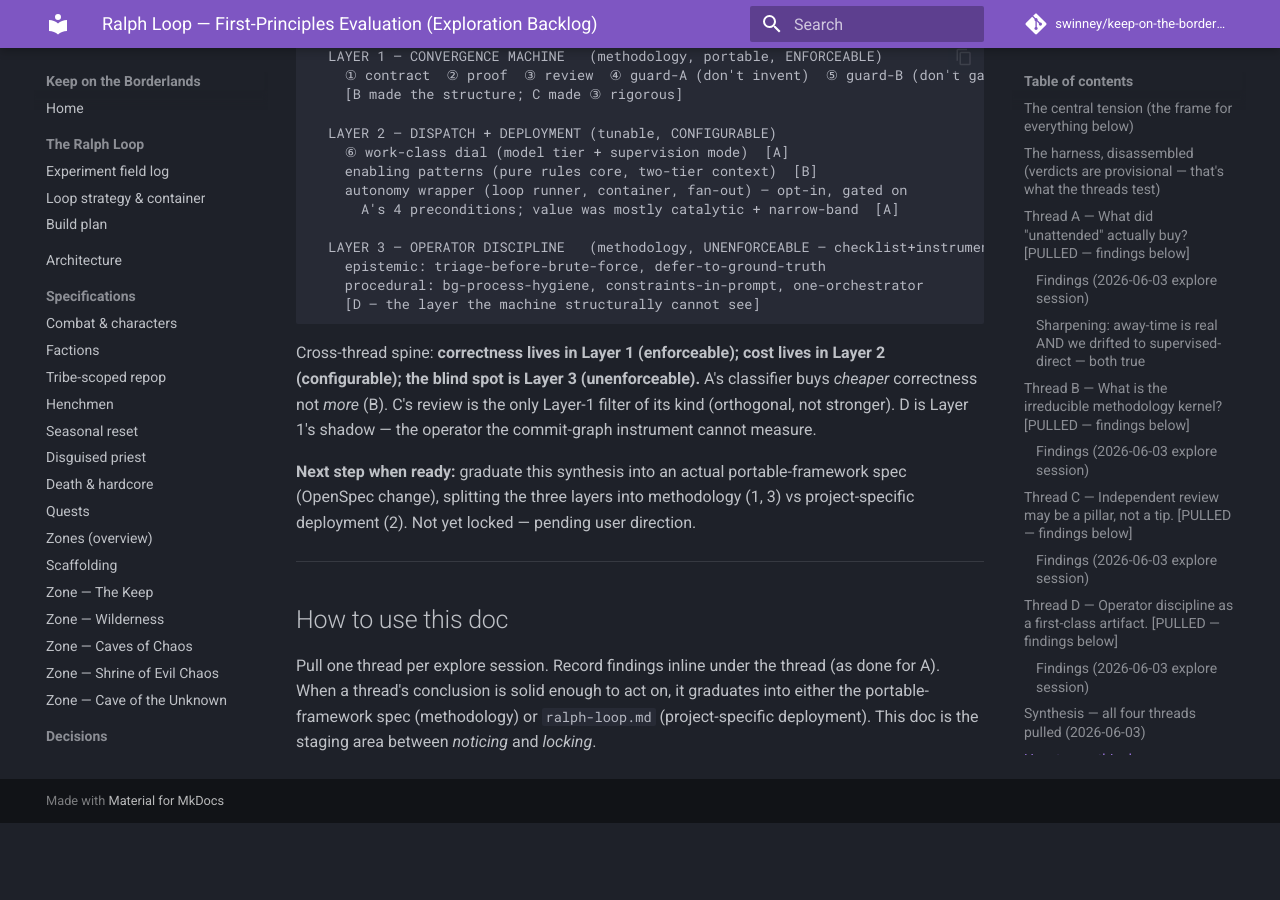
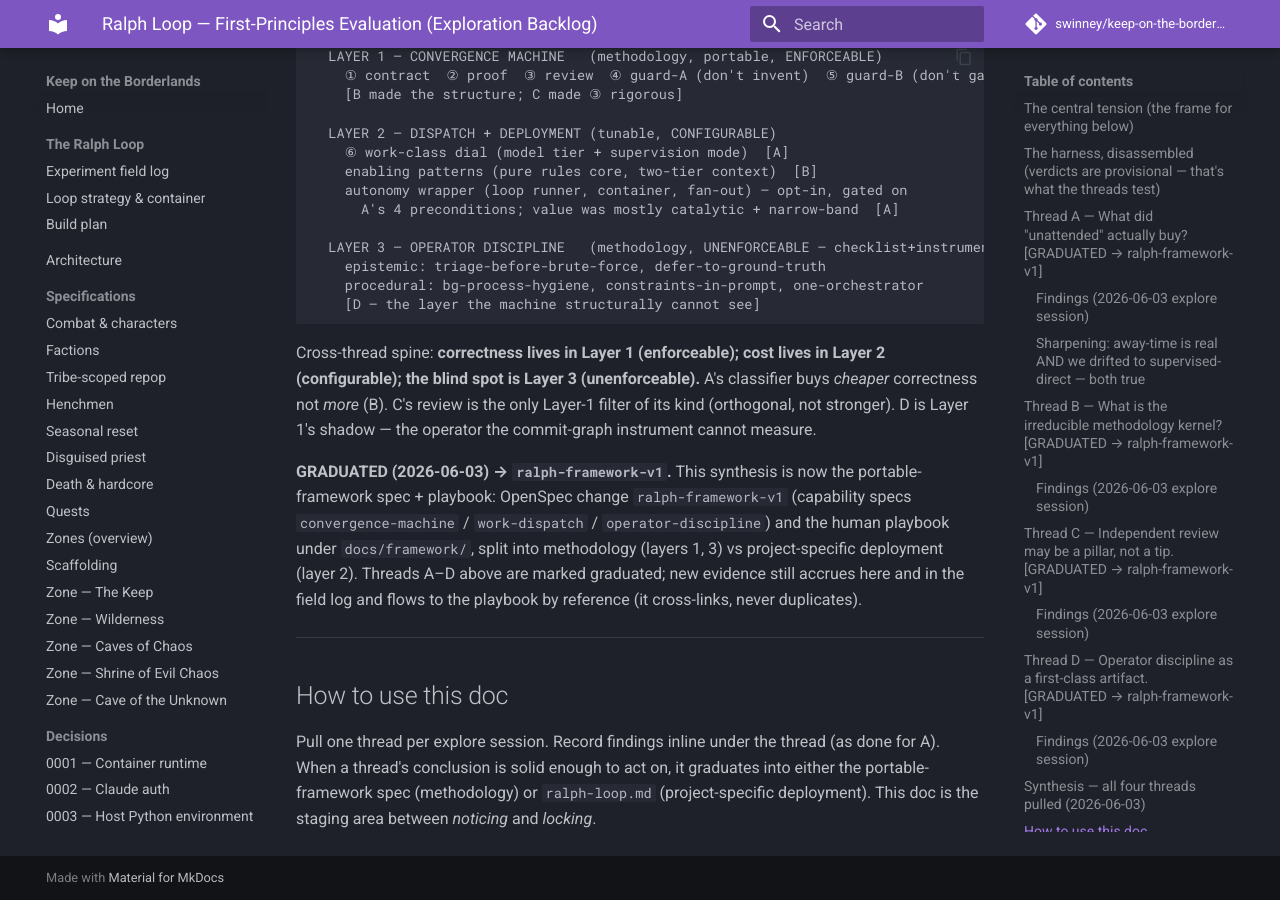
Before and after one commit to swinney/keep-on-the-borderlands, an MkDocs documentation site: the page built from docs/ralph-loop-evaluation.md, in a window 1280 px wide and 900 px high, scrolled down 8020 px. Built offline with MkDocs 1.6.1 and Material for MkDocs 9.7.7, drawn with Linux system fonts in a browser that asks for light colours; comment, search, counter and statistics services are not loaded; before the commit the page ends 8843 px from its top, so only the background shows below that; some of the changed text lies outside the part shown.

Commit message:
ralph-framework-v1: wire-in + close out (task 4)
4.1 docs/index.md 'Start here' pointer to docs/framework/ + CLAUDE.md §5 one-line
reference so cold-start sessions find the framework. 4.2 mark eval threads A-D
graduated -> ralph-framework-v1 and update the synthesis next-step to GRADUATED.
4.3 openspec validate --strict passes; playbook methodology/deployment tags match
the spec requirement tags. 4.4 read-through: every claim cross-links to field-log/
eval evidence; no locked CLAUDE.md §2/§3 decision reopened. All 11 tasks complete.

```diff
--- a/docs/ralph-loop-evaluation.md
+++ b/docs/ralph-loop-evaluation.md
@@ -63,7 +63,7 @@
 
 ---
 
-## Thread A — What did "unattended" actually buy? `[PULLED — findings below]`
+## Thread A — What did "unattended" actually buy? `[GRADUATED → ralph-framework-v1]`
 
 **Question:** Across M1–M11, tally wall-clock-saved-while-genuinely-away vs.
 operator-thrash + diagnosis-tax incurred. Does the unattended loop come out net
@@ -155,7 +155,7 @@
 
 ---
 
-## Thread B — What is the irreducible methodology kernel? `[PULLED — findings below]`
+## Thread B — What is the irreducible methodology kernel? `[GRADUATED → ralph-framework-v1]`
 
 **Question:** Expressed as the *fewest rules* that still produce the quality, what
 survives? Original candidate kernel (revised by the pull below):
@@ -228,7 +228,7 @@
 
 ---
 
-## Thread C — Independent review may be a pillar, not a tip. `[PULLED — findings below]`
+## Thread C — Independent review may be a pillar, not a tip. `[GRADUATED → ralph-framework-v1]`
 
 **Question:** Should the framework promote independent review from operational
 tip to a named pillar? (B already answered *yes* on minimality — ③ is in the
@@ -296,7 +296,7 @@
 
 ---
 
-## Thread D — Operator discipline as a first-class artifact. `[PULLED — findings below]`
+## Thread D — Operator discipline as a first-class artifact. `[GRADUATED → ralph-framework-v1]`
 
 **Question:** §5.16's meta-lesson — *resilience masks sloppiness* — means the
 harness hides a bad operator. Should the framework ship an operator-discipline
@@ -391,9 +391,13 @@
 its kind (orthogonal, not stronger). D is Layer 1's shadow — the operator the
 commit-graph instrument cannot measure.
 
-**Next step when ready:** graduate this synthesis into an actual portable-framework
-spec (OpenSpec change), splitting the three layers into methodology (1, 3) vs
-project-specific deployment (2). Not yet locked — pending user direction.
+**GRADUATED (2026-06-03) → `ralph-framework-v1`.** This synthesis is now the
+portable-framework spec + playbook: OpenSpec change `ralph-framework-v1` (capability
+specs `convergence-machine` / `work-dispatch` / `operator-discipline`) and the
+human playbook under `docs/framework/`, split into methodology (layers 1, 3) vs
+project-specific deployment (layer 2). Threads A–D above are marked graduated; new
+evidence still accrues here and in the field log and flows to the playbook by
+reference (it cross-links, never duplicates).
 
 ---
 
```
Also changed, not shown: CLAUDE.md (+3 -1 lines), docs/index.md (+5 -0 lines), openspec/changes/ralph-framework-v1/tasks.md (+4 -4 lines).
